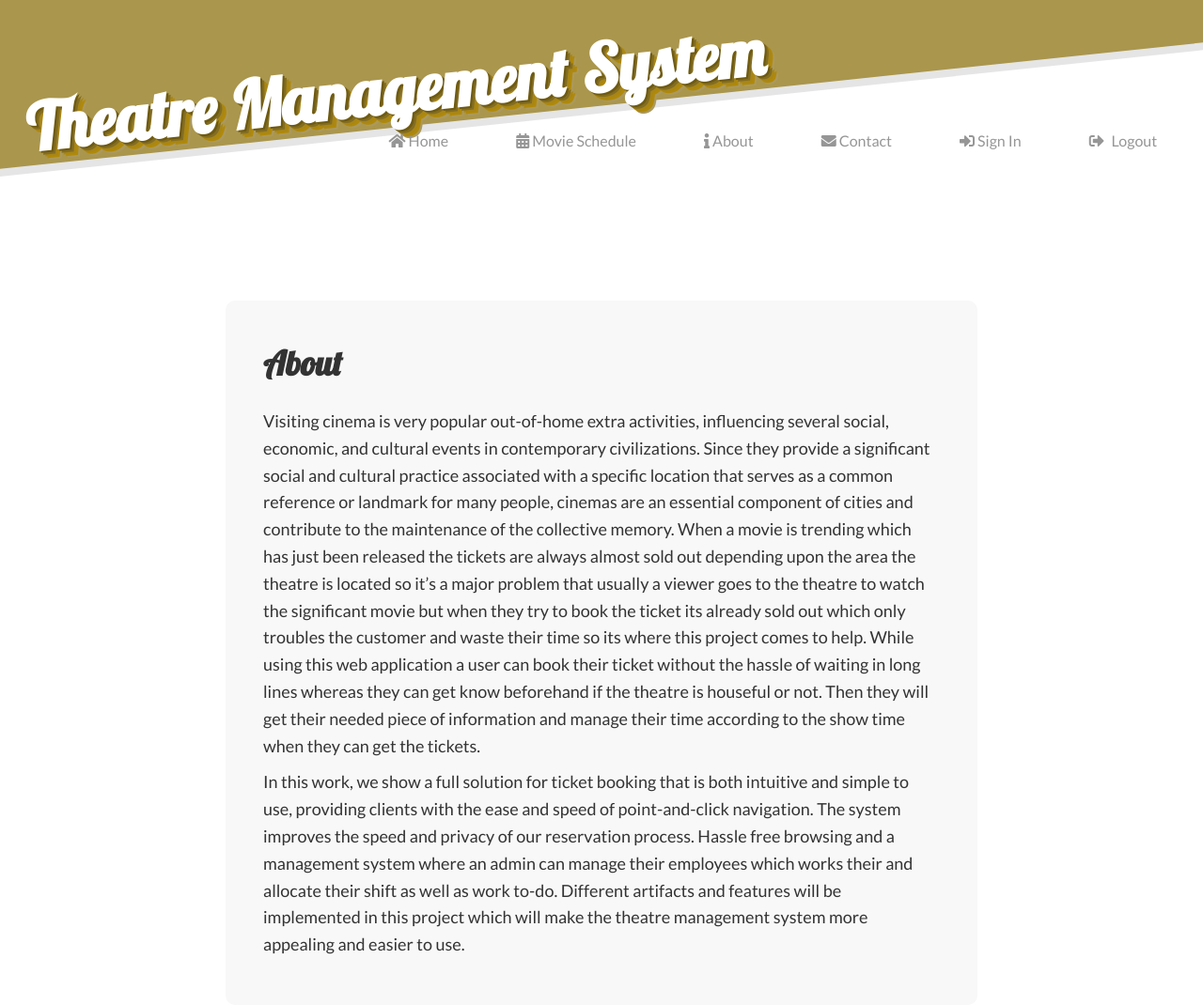
After one commit to PRatik0772/Theatre-Management-System, a PHP site: page /about.php in a window 1280 px wide. The commit adds this page. Shown: the whole page at 94% size. Run offline with PHP 8.4, Linux system fonts and the light colour scheme.

Commit message:
Updated about us, contact us and header file

```diff
--- /dev/null
+++ b/about.php
@@ -0,0 +1,96 @@
+<!DOCTYPE html>
+<html lang="en">
+
+<head>
+    <meta charset="UTF-8">
+    <meta name="viewport" content="width=device-width, initial-scale=1.0">
+    <meta http-equiv="X-UA-Compatible" content="ie=edge">
+    <link rel="stylesheet" href="style/styles.css">
+    <link rel="stylesheet" href="https://use.fontawesome.com/releases/v5.7.2/css/all.css" integrity="sha384-fnmOCqbTlWIlj8LyTjo7mOUStjsKC4pOpQbqyi7RrhN7udi9RwhKkMHpvLbHG9Sr" crossorigin="anonymous">
+    <title>about Us</title>
+    <link rel="icon" type="image/png" href="img/logo.png">
+    <script src="_.js "></script>
+<style>
+            .about-us-container {
+            max-width: 800px;
+            margin: 0 auto;
+            padding: 40px;
+            background-color: #f8f8f8;
+            border-radius: 10px;
+            font-family: 'Lato', sans-serif;
+            color: #333;
+        }
+
+        .about-us-section1 h1 {
+            font-family: 'Lobster', cursive;
+            font-size: 36px;
+            margin-bottom: 20px;
+        }
+
+        .about-us-section1 p {
+            font-size: 18px;
+            line-height: 1.6;
+            margin-bottom: 10px;
+        }
+    .about-form {
+    width: 80%; /* Adjust the width as needed */
+    margin: 0 auto; /* Center the form horizontally */
+    padding: 20px; /* Add padding for spacing */
+}
+        /* Import Google Fonts */
+        @import url("https://fonts.googleapis.com/css?family=Lato");
+        @import url("https://fonts.googleapis.com/css?family=Lobster");
+
+        /* Style for the container */
+        .about-us-container {
+            font-family: 'Lato', sans-serif; /* Set Lato as the font for the container */
+        }
+
+        /* Style for the section */
+        .about-us-section1 {
+            font-family: 'Lobster', cursive; /* Set Lobster as the font for the section */
+            font-size: 18px; /* Set the font size for the text */
+            line-height: 1.5; /* Set the line height for the text */
+        }
+</style>
+</head>
+
+<body>
+    <?php
+    include "connection.php";
+    ?>
+    <header></header>
+
+    <div class="about-us-container">
+        <div class="about-us-section about-us-section1">
+            <h1>About</h1>
+            <p>Visiting cinema is very popular out-of-home extra activities, influencing several social,
+                economic, and cultural events in contemporary civilizations. Since they provide a
+                significant social and cultural practice associated with a specific location that serves as a
+                common reference or landmark for many people, cinemas are an essential component of
+                cities and contribute to the maintenance of the collective memory. When a movie is
+                trending which has just been released the tickets are always almost sold out depending
+                upon the area the theatre is located so it’s a major problem that usually a viewer goes to
+                the theatre to watch the significant movie but when they try to book the ticket its already
+                sold out which only troubles the customer and waste their time so its where this project
+                comes to help. While using this web application a user can book their ticket without the
+                hassle of waiting in long lines whereas they can get know beforehand if the theatre is
+                houseful or not. Then they will get their needed piece of information and manage their
+                time according to the show time when they can get the tickets.</p>
+
+                <p>In this work, we show a full solution for ticket booking that is both intuitive and simple to
+                use, providing clients with the ease and speed of point-and-click navigation. The system
+                improves the speed and privacy of our reservation process. Hassle free browsing and a
+                management system where an admin can manage their employees which works their and
+                allocate their shift as well as work to-do. Different artifacts and features will be
+                implemented in this project which will make the theatre management system more
+                appealing and easier to use.  </p>
+        </div>
+    </div>
+
+    <script src="scripts/jquery-3.3.1.min.js "></script>
+    <script src="scripts/owl.carousel.min.js "></script>
+    <script src="scripts/script.js "></script>
+</body>
+
+</html>
--- a/includes/header.php
+++ b/includes/header.php
@@ -9,7 +9,7 @@
             <li><a href="index.php"><i class="fas fa-home"></i>  Home</a></li>
             <li><a href="schedule.php"><i class="fas fa-calendar-alt"></i>  Movie Schedule</a></li>
             <!-- <li><a href="TxnStatus.php" target="_blank"><i class="fas fa-check-circle"></i> Status</a></li> -->
-            <li><a href="#"><i class="fas fa-info"></i>  About</a></li>
+            <li><a href="about.php"><i class="fas fa-info"></i>  About</a></li>
             <li><a href="contact-us.php"><i class="fas fa-envelope"></i>  Contact</a></li>
         </ul>
         <ul class="navbar-menu navbar-right">
--- a/style/styles.css
+++ b/style/styles.css
@@ -1076,3 +1076,85 @@ footer {
   display: block;
   transition: all 0.7s ease;
 }
+.contact-us-container {
+  max-width: 800px;
+  margin: 0 auto;
+  padding: 40px;
+  background-color: #f8f8f8;
+  border-radius: 10px;
+  font-family: 'Lato', sans-serif;
+  color: #333;
+}
+
+.contact-us-section1 h1 {
+  font-family: 'Lobster', cursive;
+  font-size: 36px;
+  margin-bottom: 20px;
+}
+
+.contact-us-section1 p {
+  font-size: 18px;
+  line-height: 1.6;
+  margin-bottom: 10px;
+}
+.contact-form {
+width: 80%; /* Adjust the width as needed */
+margin: 0 auto; /* Center the form horizontally */
+padding: 20px; /* Add padding for spacing */
+}
+/* Import Google Fonts */
+@import url("https://fonts.googleapis.com/css?family=Lato");
+@import url("https://fonts.googleapis.com/css?family=Lobster");
+
+/* Style for the container */
+.contact-us-container {
+  font-family: 'Lato', sans-serif; /* Set Lato as the font for the container */
+}
+
+/* Style for the section */
+.contact-us-section1 {
+  font-family: 'Lobster', cursive; /* Set Lobster as the font for the section */
+  font-size: 18px; /* Set the font size for the text */
+  line-height: 1.5; /* Set the line height for the text */
+}
+.about-us-container {
+  max-width: 800px;
+  margin: 0 auto;
+  padding: 40px;
+  background-color: #f8f8f8;
+  border-radius: 10px;
+  font-family: 'Lato', sans-serif;
+  color: #333;
+}
+
+.about-us-section1 h1 {
+  font-family: 'Lobster', cursive;
+  font-size: 36px;
+  margin-bottom: 20px;
+}
+
+.about-us-section1 p {
+  font-size: 18px;
+  line-height: 1.6;
+  margin-bottom: 10px;
+}
+.about-form {
+width: 80%; /* Adjust the width as needed */
+margin: 0 auto; /* Center the form horizontally */
+padding: 20px; /* Add padding for spacing */
+}
+/* Import Google Fonts */
+@import url("https://fonts.googleapis.com/css?family=Lato");
+@import url("https://fonts.googleapis.com/css?family=Lobster");
+
+/* Style for the container */
+.about-us-container {
+  font-family: 'Lato', sans-serif; /* Set Lato as the font for the container */
+}
+
+/* Style for the section */
+.about-us-section1 {
+  font-family: 'Lobster', cursive; /* Set Lobster as the font for the section */
+  font-size: 18px; /* Set the font size for the text */
+  line-height: 1.5; /* Set the line height for the text */
+}
```
Also changed, not shown: contact-us.php (+15 -0 lines).
